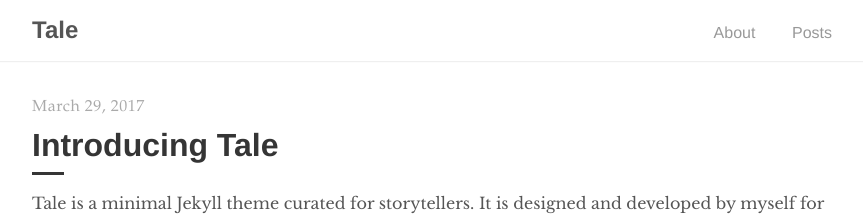
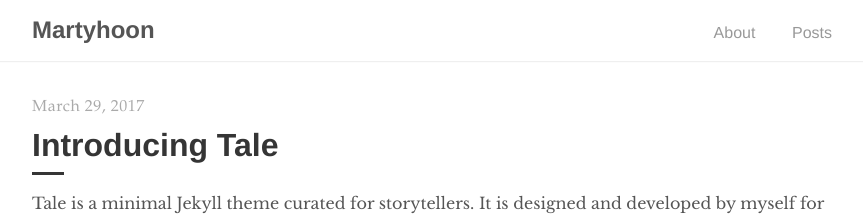
Before and after one commit to martyhoon/martyhoon.github.io, a Jekyll site: the page built from index.html, in a window 1280 px wide. Shown: the top 216 px of the page, without its empty margins (208-1071 px from the left). Built offline with Jekyll 4.4.1, drawn with Linux system fonts in a browser that asks for light colours; the list of posts is cut into pages by our own code.

Commit message:
change theme

```diff
--- a/_config.yml
+++ b/_config.yml
@@ -1,8 +1,8 @@
 # Site settings
-title:          Tale
+title:          Martyhoon
 description:    "Minimal Jekyll theme for storytellers"
-baseurl:        "/tale"
-url:            "https://chesterhow.github.io"
+baseurl:        ""
+url:            "https://martyhoon.github.io"
 
 # Google Analytics
 google_analytics: UA—XXXXXXXX-X
```
